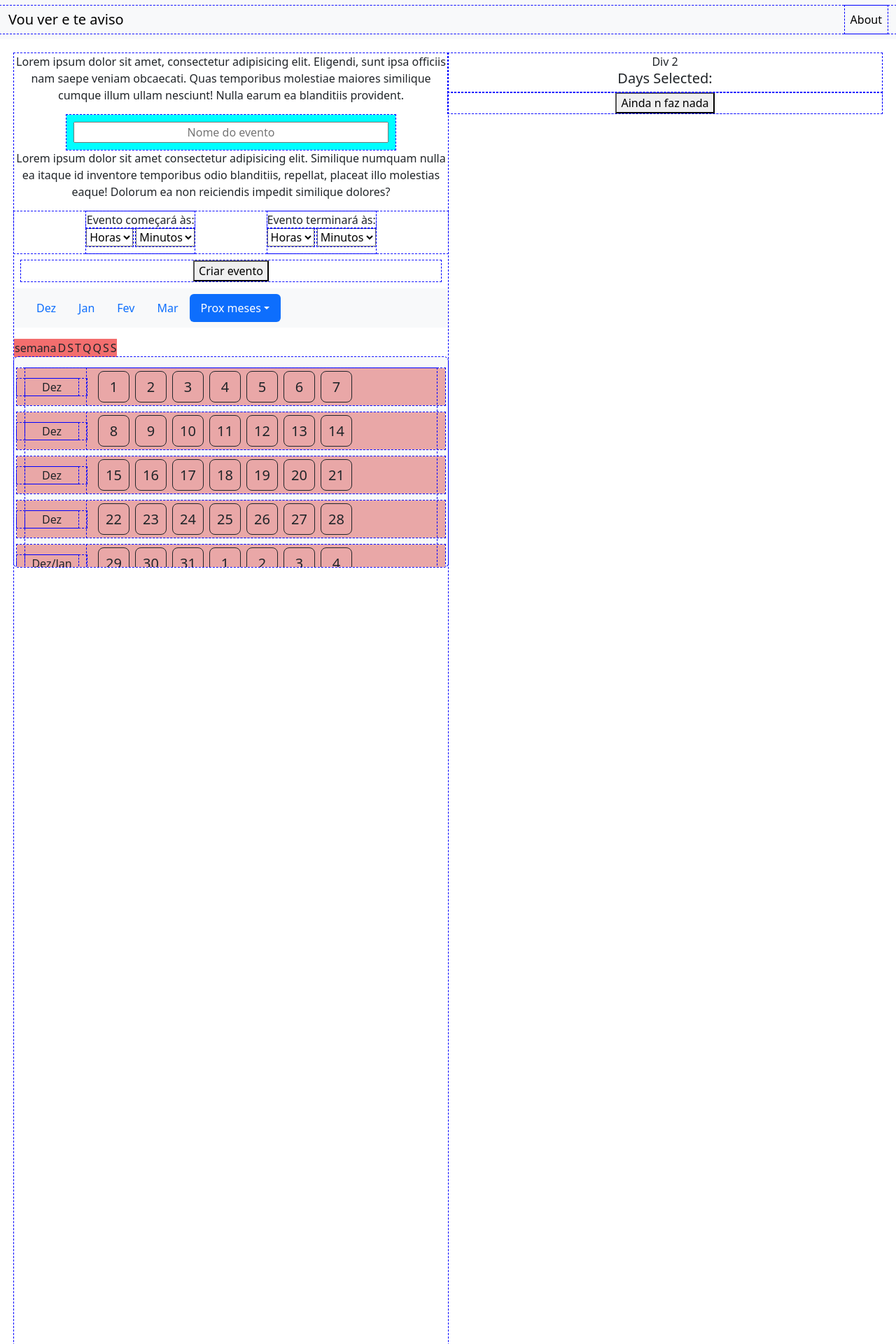
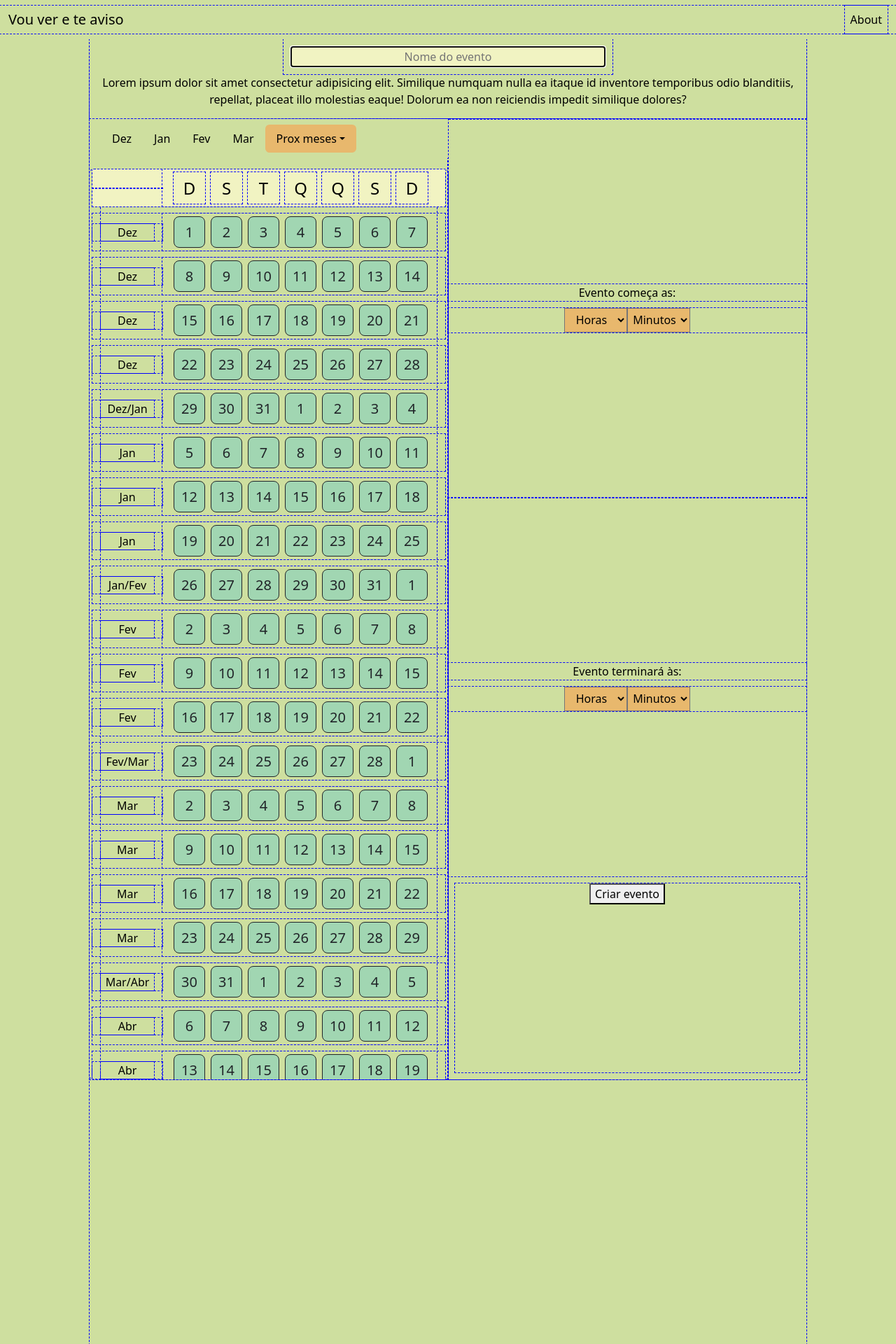
Before and after one commit to GabrielGRR/VouVerTeAviso, a Flask app: page / in a window 1280 px wide. Shown: the top 1920 px of the page at 70% size. Run offline with Flask 3, Linux system fonts and the light colour scheme.

Commit message:
Design da homepage atualizado

```diff
--- a/app.py
+++ b/app.py
@@ -24,11 +24,9 @@ num_rows = len(month_monthlist)
 #Inicialização da home
 @app.route('/', methods=["POST","GET"])
 def index():
-    calendar_header = ['semana', 'D','S','T','Q','Q','S','S'] #ano tbm?
 
     return render_template('index.html',
                            num_rows= num_rows,
-                           calendar_header= calendar_header,
                            monthlist = month_monthlist,
                            weeklist = month_weekslist,
                            excl_months = excl_months,
--- a/static/index.js
+++ b/static/index.js
@@ -22,64 +22,19 @@ document.addEventListener('DOMContentLoaded', function () {
             if (button.getAttribute('aria-pressed') === 'true') {
                 button.setAttribute('aria-pressed', 'false');
                 button.classList.remove('pressed');
-                remove_DayFromContainer(day, month);
+                remove_day(day, month);
             } else {
                 button.setAttribute('aria-pressed', 'true');
                 button.classList.add('pressed');
-                add_day_hour_ToContainer(day, month, min_hour, max_hour);
+                add_day(day, month, min_hour, max_hour);
             }
         });
     });
 
-    // adicionar item no container
-    // mudar nome da função para add_day_hours_div
-    function add_day_hour_ToContainer(day, month, min_hour, max_hour) {
-
-        //div container principal:
-        //container
-        //div dia_mes
-        //div com horas
-        var container = document.getElementById('days-container');
-        var day_hour_div = document.createElement('div');
-        day_hour_div.setAttribute('id',`div_${div_num}`);
-        day_hour_div.setAttribute('data-day', day);
-        day_hour_div.setAttribute('data-month', month);
-        container.appendChild(day_hour_div)
-
-        var day_container = document.getElementById(`div_${div_num}`);
-        var novaDiv = document.createElement('div');
-        novaDiv.innerHTML = `Day ${day} month ${month}`;
-        novaDiv.setAttribute('data-day', day);
-        novaDiv.setAttribute('data-month', month);
-        day_container.appendChild(novaDiv);
-
-        //adicionar os dias e meses para uma lista que comunicará com o backend
+    function add_day(day, month, min_hour, max_hour) {
         days_array.push([String(day), String(month)])
-        console.log(days_array)
-
-        let hour = Number(min_hour);
-
-        while (hour <= max_hour) {
-            var hoursdiv = document.createElement('div');
-            hoursdiv.innerHTML = `hour test ${hour}`;
-            hoursdiv.setAttribute('data-day', day);
-            hoursdiv.setAttribute('data-month', month);
-            hoursdiv.setAttribute('hours-container', 'hours-container')
-            hoursdiv.setAttribute('class','border border-dark hour')
-            day_container.appendChild(hoursdiv);
-            hour++;
-        }
-        div_num++;
-
     }
-
-    // retirar item do container
-    function remove_DayFromContainer(day, month) {
-        const days_hours_container = document.getElementById('days-container');
-        const day_hours_elements = days_hours_container.querySelectorAll(`div[data-day='${day}'][data-month='${month}']`);
-        days_hours_container.removeChild(day_hours_elements[0]); //remove a div_# inteira, por ser a pai, vai com todos os childs
-
-        //removendo os dias da lista que comunicará com o backend
+    function remove_day(day, month) {
         for (let i = days_array.length-1; i >= 0;i--){
             if (days_array[i][0] == String(day) && days_array[i][1] == String(month)){
                 days_array.splice(i,1);
@@ -134,39 +89,6 @@ document.addEventListener('DOMContentLoaded', function () {
             console.error('Erro:', error);
         });
     });
-
-    // // Checar se o forms foi preenchido
-    // const selects = document.querySelectorAll('select[required]');
-    // const submitButton = document.getElementById('botao_hora');
-    // const event_name = document.getElementById('event_name');
-
-    // function checkSelects() {
-    //     let allFilled = true;
-
-    //     selects.forEach(select => {
-    //         console.log(`Valor do select: ${select.value}`);
-    //         if (!select.value || select.value === 'Horas' || select.value === 'Minutos') {
-    //             allFilled = false;
-    //         }
-    //     });
-
-    //     console.log(`Valor do event_name: ${event_name.value.trim()}`);
-    //     if (!event_name.value.trim()) {
-    //         allFilled = false;
-    //     }
-
-    //     console.log(`Todos preenchidos: ${allFilled}`);
-    //     submitButton.disabled = !allFilled;
-    // }
-
-    // selects.forEach(select => {
-    //     select.addEventListener('change', checkSelects);
-    // });
-
-    // event_name.addEventListener('input', checkSelects); // Adiciona evento de input para o campo event_name
-
-    // checkSelects(); // Verificação inicial
-
 });
 
 function salvar_horaMin(selectId) {
--- a/static/styles.css
+++ b/static/styles.css
@@ -1,25 +1,53 @@
-.div_container {
-    display: flex;
-    width: 100%;
-    height: 100vh; /* Altura da tela inteira */
-    padding: 20px;
-}
-
 .paragraph-text{
     text-align: center;
 }
 
-.div1 {
-  flex: 2; /* 4 partes */
-  /* background-color: rgb(173, 216, 230); */
+.div_2 {
+  flex: 1;
   text-align: center;
-  .scrollspy-example{overflow: scroll; max-height: 300px; overflow-x: hidden};
+}
+
+.scrollspy-example{
+  overflow: scroll;
+  max-height: 50vh;
+  overflow-x: hidden;
+  background-color: #CEDF9F !important;
+}
+
+.select_time{
+  width:90px;
+  height:35px;
+  text-align:center;
+  background-color: #E8B86D;
+}
+
+.cabecalho{
+  background-color: #F1F3C2;
+}
+
+.p-3{
+  padding-top:0 !important;
+}
+
+.div_3{
+  flex:1;
+  display:flex;
+  flex-direction: column;
+}
+
+.main_container{
+  display:flex;
+  flex-direction: column;
+}
+
+.div_2_3_container{
+  display: flex;
+  flex-direction: row;
 }
 
 .form-group {
     margin: auto;
     width: fit-content;
-    background-color: aqua;
 }
 
 .form-group input {
@@ -40,13 +68,24 @@
   margin-bottom: 10px;
 }
 
+.dia_semana{
+  width:45px;
+  height:45px;
+  display:flex;
+  justify-content: center;
+  align-items: center;
+  padding: 0px;
+  margin: 4px;
+  font-size:x-large;
+}
+
 .month {
   flex: 0 0 100px; /* Ajuste conforme necessário */
 }
 
 .days {
   display: flex;
-  flex-wrap: wrap;
+  flex-wrap: nowrap;
   flex: 1;
 }
 
@@ -55,19 +94,13 @@
   text-align: center;
 }
 
-.div2 {
-  flex: 2; /* 2 parte */
-  /* background-color: rgb(193, 236, 193); */
-  text-align: center;
-  height: fit-content
-}
-
 .btn-custom {
   transition: background-color 0.5s;
   width: 45px;
   height: 45px;
   padding: 0px;
   margin: 4px;
+  background-color: #A1D6B2;
 }
 .btn-custom.pressed {
   background-color: rgba(0, 0, 0, 0.700);
@@ -80,20 +113,25 @@
   justify-content: space-evenly;
 }
 
-.hour_form_container {
-  display:flex;
+.horario_evento{
+  display: flex;
   flex-direction: row;
-  justify-content: space-evenly;
+  align-items: center;
+  justify-content: center;
+  margin-top: 10px;
 }
 
-.horario{
-  display: inline-block;
-  margin-bottom: 10px;
+.container_horarios{
+  flex: 2;
+  display: flex;
+  flex-direction: column;
+  justify-content: center;
 }
 
 .submit_button{
   text-align: center;
   margin: 10px;
+  flex: 1;
 }
 
 .hour{
@@ -149,3 +187,21 @@
 div {
   outline: 1px dashed blue; /* Dashed blue outline */
 }
+
+body, header, .navbar{
+  background-color: #CEDF9F !important;
+  color:black;
+}
+
+.active{
+  background-color: #E8B86D !important;
+  color:black !important;
+}
+
+.pressed{
+  background-color: #E8B86D !important;
+}
+
+.nav-link{
+  color:black;
+}
--- a/templates/index.html
+++ b/templates/index.html
@@ -31,7 +31,7 @@
 
             <!--NavBar item ABOUT-->
             <li class="nav-item">
-              <a class="nav-link active" aria-current="page" href="/about" id="about">About</a>
+              <a class="nav-link" aria-current="page" href="/about" id="about">About</a>
             </li>
 
           </ul>
@@ -42,21 +42,15 @@
 
   <!-- MAIN -->
   <main>
-    <div class="div_container">
+    <div class="main_container" style="margin-left: 10%; margin-right:10%; height:90vh">
       <!-- DIV 1 -->
-      <div class="div1">
-        <!--Texto descritivo do que é para fazer-->
-        <p id="introducao" class="paragraph-text">
-          Lorem ipsum dolor sit amet, consectetur adipisicing elit. Eligendi, sunt ipsa officiis nam saepe veniam
-          obcaecati. Quas temporibus molestiae maiores similique cumque illum ullam nesciunt! Nulla earum ea blanditiis
-          provident.
-        </p>
+      <div class="div_1" >
+        <!--Englobar tudo dentro do forms, para pegar horário inicial e final-->
+        <form action="/process-data" method="post" id="criar_evento">
 
-        <!--Form 1 com nome do evento-->
-        <!-- jinja { {url_for("criar_evento")} } -->
-        <form action="/process-data" method="post" id="criar_evento">
+          <!-- Input para o nome do evento -->
           <div class="form-group">
-            <input type="text" id="event_name" name="event_name" placeholder="Nome do evento" title="Digite o evento a ser criado">
+            <input type="text" id="event_name" name="event_name" placeholder="Nome do evento" title="Digite o evento a ser criado" style="background-color: #F1F3C2;" autofocus required>
           </div>
 
           <!--Segundo texto-->
@@ -65,75 +59,9 @@
             temporibus odio blanditiis, repellat, placeat illo molestias eaque! Dolorum ea non reiciendis impedit
             similique dolores?
           </p>
-
-          <!-- HORARIO EVENTO -->
-          <div id="horario_evento" class="hour_form_container">
-            <!-- EVENTO COMEÇARA -->
-            <div id="evento_comecara">
-              <!-- TITULO -->
-              <div class="paragraph-text">Evento começará às: </div>
-
-              <!-- FORM 2 (PRIMEIRO SELECT) -->
-              <div class="horario">
-                  <select id="hour_1" name="hour_1" onchange="salvar_horaMin('hour_1')" required>
-
-                    <option selected hidden value="12">Horas</option> <!-- add disabled?-->
-
-                    <!--Loop generated hours-->
-                    {% for value in range(24) %}
-                      <option value="{{value}}">{{ value }}</option>
-                    {% endfor %}
-
-                  </select>
       </div>
-
-              <!-- (SELECT MINUTO INICIO) -->
-              <div class="horario">
-                <select id="min_1" name="min_1" onchange="salvar_horaMin('min_1')" required>
-                  <option disabled selected hidden>Minutos</option>
-
-                  {% for value in range(4) %}
-                    <option value="{{value * 10}}">{{ value * 15 }}</option>
-                  {% endfor %}
-
-                </select>
-              </div>
-            </div>
-
-            <!-- EVENTO TERMINARA -->
-            <div id="evento_terminara">
-              <div class="paragraph-text">Evento terminará às: </div>
-
-              <!-- (PRIMEIRO SELECT) -->
-              <div class="horario">
-                <select id="hour_2" name="hour_2" onchange="salvar_horaMin('hour_2')" required>
-                  <option selected hidden value="18">Horas</option>
-
-                  {% for value in range(24) %}
-                    <option value="{{value}}">{{ value }}</option>
-                  {% endfor %}
-
-                </select>
-              </div>
-
-              <!-- (SEGUNDO SELECT) -->
-              <div class="horario">
-                <select id="min_2" name="min_2" onchange="salvar_horaMin('min_2')" required>
-                  <option disabled selected hidden>Minutos</option>
-
-                  {% for value in range(4) %}
-                    <option value="{{value * 10}}">{{ value * 15 }}</option>
-                  {% endfor %}
-
-                </select>
-              </div>
-            </div>
-          </div>
-          <div class="submit_button">
-            <button type="submit" id="botao_hora">Criar evento</button>
-          </div>
-
-        </form>
+      <div class="div_2_3_container">
+        <div class="div_2">
 
           <!-- Navegador do Calendario -->
           <nav id="navbar-calendario" class="navbar bg-body-tertiary px-3 mb-3">
@@ -156,16 +84,6 @@
             </ul>
           </nav>
 
-        <!--Cabeçalho da semana (D,S,T,Q,..)-->
-        <table id="cabecalho_calendario" class="calendario">
-          <tr style="background-color: rgb(243, 110, 110);">
-            {% for cal_item in calendar_header %}
-            <td>
-              {{ cal_item }}
-            </td>
-            {% endfor %}
-          </tr>
-        </table>
 
           <!--Formatação do calendário-->
           <div data-bs-spy="scroll" data-bs-target="#navbar-calendario" data-bs-root-margin="0px 0px -40%"
@@ -173,9 +91,30 @@
 
             <!-- Calendário -->
             <div class="calendario">
+
+              <!-- adicionar cabeçalho com dias da semana aqui -->
+
+              <div id="linha" class="row cabecalho" style="position:sticky; top:0px; margin-top:0">
+                <div id="white_space_mes" class="month">
+
+                </div>
+                <div class="days">
+                  <div class="dia_semana" id="dia_semana">D</div>
+                  <div class="dia_semana" id="dia_semana">S</div>
+                  <div class="dia_semana" id="dia_semana">T</div>
+                  <div class="dia_semana" id="dia_semana">Q</div>
+                  <div class="dia_semana" id="dia_semana">Q</div>
+                  <div class="dia_semana" id="dia_semana">S</div>
+                  <div class="dia_semana" id="dia_semana">D</div>
+                </div>
+              </div>
+
+
+
+
               {% set ns = namespace(counter=0) %}
               {% for i in range(num_rows) %}
-            <div class="row" style="background-color: rgb(233, 167, 167)">
+              <div class="row">
                 <!--Texto com o mês daquela semana ex: jun/jul ---->
                 <div class="month">
                   {% if bool_list[i] %}
@@ -203,18 +142,70 @@
               {% endfor %}
             </div>
           </div>
+
+        </div>
+        <div class="div_3">
+          <!-- HORARIO EVENTO -->
+
+
+              <!-- EVENTO COMEÇARA -->
+              <div class="container_horarios">
+                <!-- TITULO -->
+                <div class="paragraph-text">Evento começa as: </div>
+
+                <!-- Dropdown horas -->
+                <div class="horario_evento">
+                    <select id="hour_1" name="hour_1" onchange="salvar_horaMin('hour_1')" class="select_time" required>
+                      <option selected hidden value="12">Horas</option>
+                      <!--Loop generated hours-->
+                      {% for value in range(24) %}
+                        <option value="{{value}}">{{ value }}</option>
+                      {% endfor %}
+                    </select>
+
+                <!-- Dropdown Minutos -->
+                  <select id="min_1" name="min_1" onchange="salvar_horaMin('min_1')" class="select_time" required>
+                    <option disabled selected hidden>Minutos</option>
+                    {% for value in range(4) %}
+                      <option value="{{value * 10}}">{{ value * 15 }}</option>
+                    {% endfor %}
+                  </select>
+                </div>
               </div>
 
-      <!-- DIV 2 -->
-      <div class="div2">
-        Div 2
+              <!-- EVENTO termina -->
+              <div class="container_horarios">
+                <!-- TITULO -->
+                <div class="paragraph-text">Evento terminará às: </div>
 
-        <h5>Days Selected:</h2>
-          <div id="days_and_hours_container">
-            <div class= "days-container" id="days-container"></div>
-            <button type="submit" id="botao_hora" form="event_name">Ainda n faz nada</button>
+                <!-- Dropdown horas -->
+                <div class="horario_evento">
+                    <select id="hour_2" name="hour_2" onchange="salvar_horaMin('hour_2')" class="select_time" required>
+                      <option selected hidden value="18">Horas</option>
+                      <!--Loop generated hours-->
+                      {% for value in range(24) %}
+                        <option value="{{value}}">{{ value }}</option>
+                      {% endfor %}
+                    </select>
+
+                <!-- Dropdown Minutos -->
+                  <select id="min_2" name="min_2" onchange="salvar_horaMin('min_2')" class="select_time" required>
+                    <option disabled selected hidden>Minutos</option>
+                    {% for value in range(4) %}
+                      <option value="{{value * 10}}">{{ value * 15 }}</option>
+                    {% endfor %}
+                  </select>
                 </div>
               </div>
+
+
+          <!-- Botão de Criar evento -->
+          <div class="submit_button">
+            <button type="submit" id="botao_hora">Criar evento</button>
+          </div>
+        </div>
+      </div>
+      </form>
     </div>
   </main>
 
```
Also changed, not shown: Anotações/toques finais.txt (+21 -14 lines), events_db.db. Lines whose indentation alone changed are shown as unchanged.
